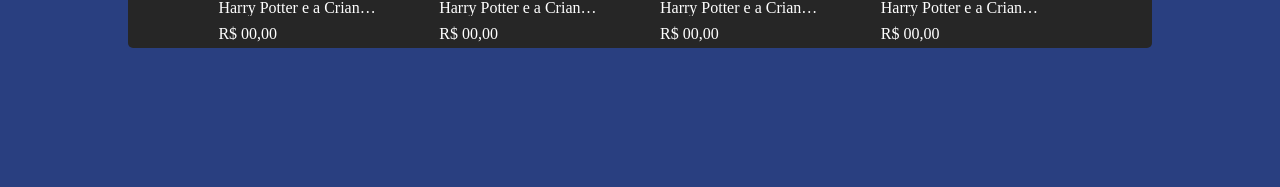
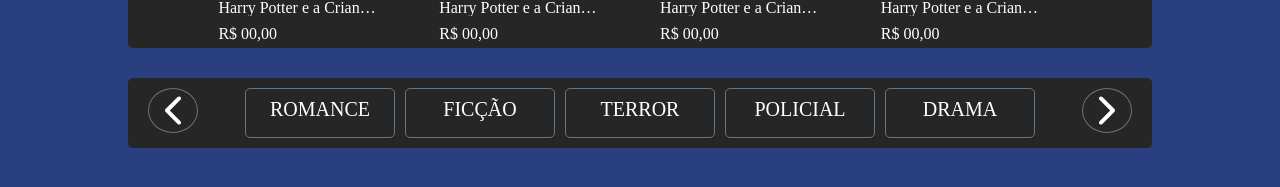
Before and after one commit to Nicherus/book-store-user, a React app: page / in a window 1280 px wide. Shown: the part 363-550 px from the top of the page. Built offline with nearby package versions, Linux system fonts and the light colour scheme; a web font is replaced by a local one.

Commit message:
Categories layout implemented

```diff
--- a/package.json
+++ b/package.json
@@ -25,6 +25,7 @@
     "babel-loader": "^8.2.2",
     "react": "^17.0.1",
     "react-dom": "^17.0.1",
+    "react-icons": "^4.1.0",
     "react-router-dom": "^5.2.0",
     "styled-components": "^5.2.1",
     "webpack": "^5.16.0",
--- /dev/null
+++ b/src/components/Categories.js
@@ -0,0 +1,105 @@
+import React, { useState } from 'react';
+import styled from 'styled-components';
+import {IoIosArrowBack} from 'react-icons/io';
+import {IoIosArrowForward} from 'react-icons/io';
+
+import colors from './colors';
+
+export default function Categories(){
+    const [first, setFirst] = useState('flex');
+    const [second, setSecond] = useState('none');
+
+
+    function previous(){
+        setFirst('flex');
+        setSecond('none');
+    }
+    function next(){
+        setFirst('none');
+        setSecond('flex');
+    }
+
+    return(
+        <Container first={first} second ={second}>
+            <div>
+                <IoIosArrowBack className='arrow' onClick={previous}/>
+                <ul className='first'>
+                    <li>ROMANCE</li>
+                    <li>FICÇÃO</li>
+                    <li>TERROR</li>
+                    <li>POLICIAL</li>
+                    <li>DRAMA</li>
+                </ul>
+                <ul className='second'>
+                    <li>ANIME</li>
+                    <li>FAROESTE</li>
+                    <li>CULINARIA</li>
+                    <li>TECNOLOGIA</li>
+                    <li>DIREITO</li>
+                </ul>
+
+                <IoIosArrowForward className='arrow' onClick={next}/>
+            </div>
+
+        </Container>
+    );
+}
+
+const Container = styled.section`
+    width: 100%;
+    display: flex;
+    justify-content: center;
+    margin: 20px 0;
+
+    div{
+        width: 80%;
+        padding: 10px 20px;
+        border-radius: 5px;
+        background: ${colors.black};
+        margin-bottom: 10px;
+        justify-content: space-between;
+        display: flex;
+
+        ul{
+            overflow: hidden;
+            transition: all 5000ms linear;
+        }
+
+        .first{
+            display: ${(props) => props.first};
+        }
+        .second{
+            display: ${(props) => props.second};
+        }
+
+        li{
+            width: 150px;
+            color: white;
+            font-size: 20px;
+            text-align: center;
+            padding: 10px;
+            border: 1px solid ${colors.grey};
+            margin: 0 5px;
+            border-radius: 5px;
+            cursor: pointer;
+        }
+        li:hover,.arrow:hover{
+            background: ${colors.grey};
+        }
+        .arrow{
+            width: 50px;
+            height: 90%;
+            font-size: 40px;
+            border-radius: 50%;
+            color: white;
+            border: 1px solid ${colors.grey};
+            cursor: pointer;
+        }
+    }
+
+    @media (max-width: 900px) {
+        ul{
+            width: 100%;
+        }
+    }
+`;
--- a/src/pages/Home.js
+++ b/src/pages/Home.js
@@ -2,12 +2,14 @@
 
 import Header from '../components/Header';
 import BestSellers from '../components/BestSellers';
+import Categories from '../components/Categories';
 
 export default function Home(){
     return(
         <>
             <Header />
             <BestSellers />
+            <Categories />
         </>
     );
 }
```
Also changed, not shown: 1 other file (tests, documents, lock files or other folders).
